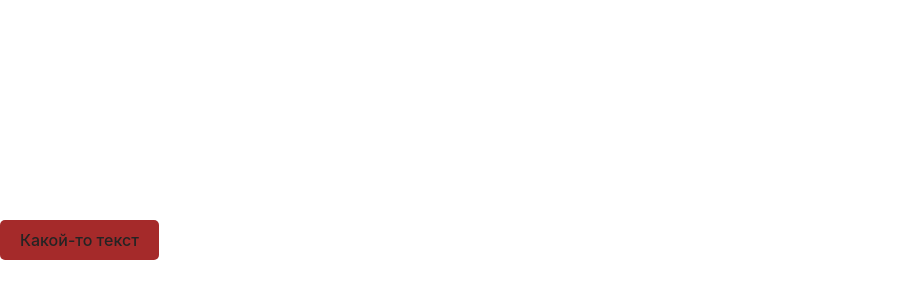
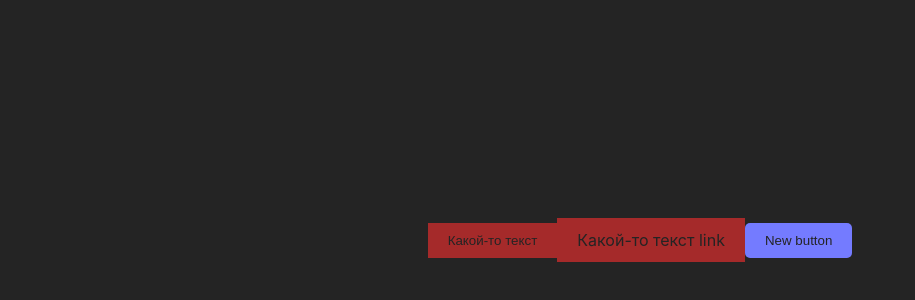
Before and after one commit to Zaitsev-AV/portfolio_2.0, a React (Vite) app: page / in a window 1280 px wide. Shown: the part 160-460 px from the top of the page, without its empty margins (0-915 px from the left). Built offline with nearby package versions, Linux system fonts and the light colour scheme.

Commit message:
feat: learn styled-components

```diff
--- a/src/App.tsx
+++ b/src/App.tsx
@@ -2,21 +2,38 @@ import styled from "styled-components";
 
 export function App() {
   return (
-      <div>
+    <div>
+      <Wrapper>
         <StyledBtn>
-            Какой-то текст
+          Какой-то текст
         </StyledBtn>
-      </div>
+        <StyledBtn as='a'>
+          Какой-то текст link
+        </StyledBtn>
+        <SupperButton>New button</SupperButton>
+      </Wrapper>
+    </div>
   )
 }
 
-const StyledBtn = styled.button `
+const StyledBtn = styled.button`
   display: flex;
   align-items: center;
   justify-content: center;
   border: none;
   background-color: brown;
   padding: 10px 20px;
-  border-radius: 5px;
+
   color: #242424;
 `
+const Wrapper = styled.div`
+  display: flex;
+  height: 100vh;
+  justify-content: center;
+  align-items: center;
+`
+
+const SupperButton = styled(StyledBtn)`
+  border-radius: 5px;
+  background-color: #747bff;
+`
--- a/src/index.css
+++ b/src/index.css
@@ -14,56 +14,8 @@
   -webkit-text-size-adjust: 100%;
 }
 
-a {
-  font-weight: 500;
-  color: #646cff;
-  text-decoration: inherit;
-}
-a:hover {
-  color: #535bf2;
-}
-
 body {
   margin: 0;
-  display: flex;
-  place-items: center;
   min-width: 320px;
   min-height: 100vh;
 }
-
-h1 {
-  font-size: 3.2em;
-  line-height: 1.1;
-}
-
-button {
-  border-radius: 8px;
-  border: 1px solid transparent;
-  padding: 0.6em 1.2em;
-  font-size: 1em;
-  font-weight: 500;
-  font-family: inherit;
-  background-color: #1a1a1a;
-  cursor: pointer;
-  transition: border-color 0.25s;
-}
-button:hover {
-  border-color: #646cff;
-}
-button:focus,
-button:focus-visible {
-  outline: 4px auto -webkit-focus-ring-color;
-}
-
-@media (prefers-color-scheme: light) {
-  :root {
-    color: #213547;
-    background-color: #ffffff;
-  }
-  a:hover {
-    color: #747bff;
-  }
-  button {
-    background-color: #f9f9f9;
-  }
-}
```
